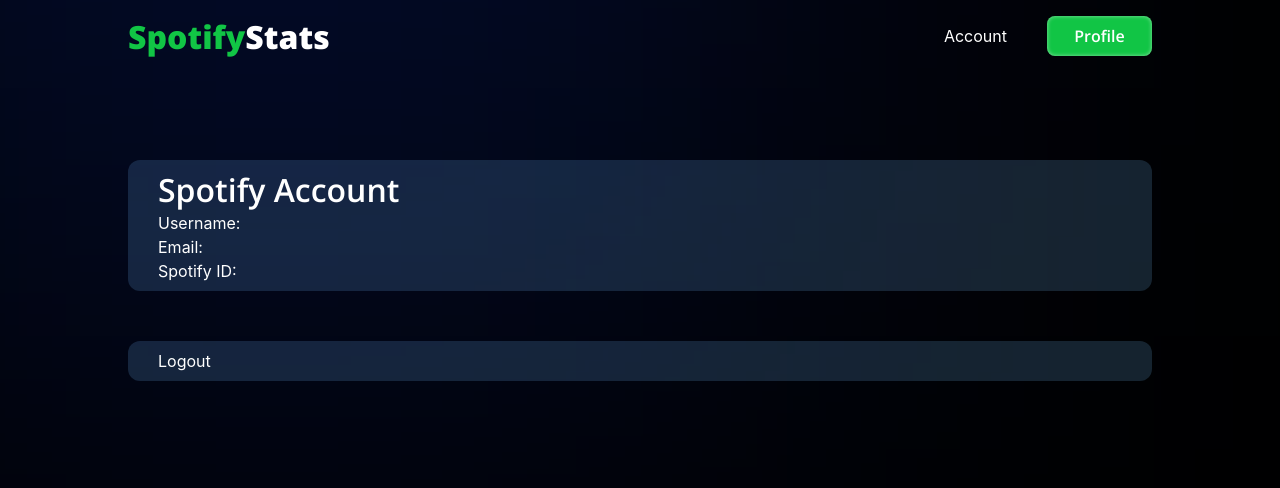
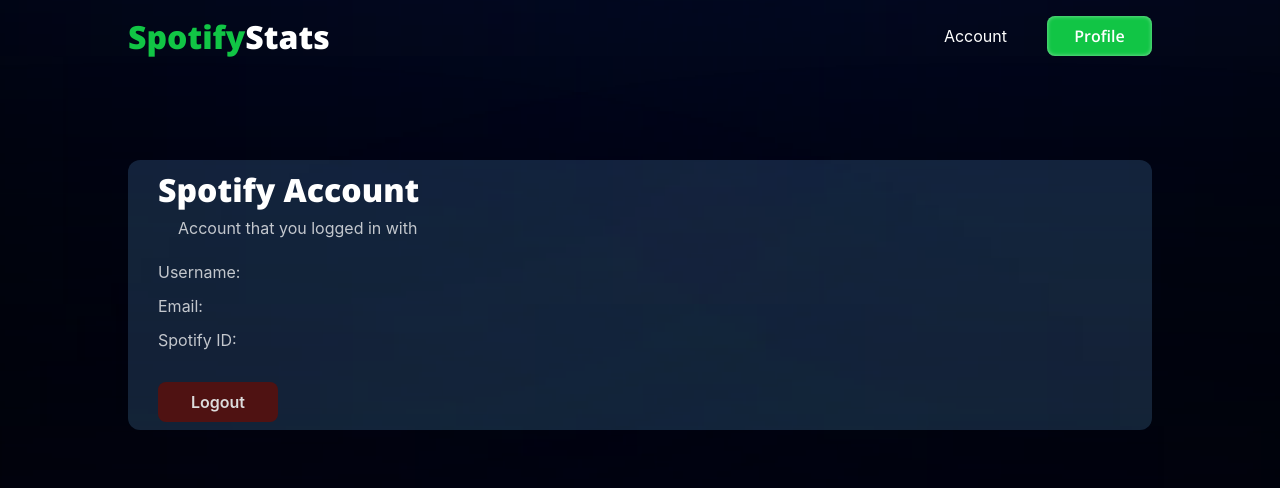
Before and after one commit to MorgaseTrakand/spotify-stats-express, a React (Create React App) app in the folder client/: page /account in a window 1280 px wide. Shown: the top 488 px of the page. Built offline with nearby package versions, Linux system fonts and the light colour scheme.

Commit message:
Added Bento Boxes to UI

```diff
--- a/client/src/App.css
+++ b/client/src/App.css
@@ -8,7 +8,7 @@
   --text: #FFF;
   --main: #11C545;
 }
-.hero {
+.hero, .account-hero {
   height: 100vh;
   width: 100%;
   background-color: #060F16;
@@ -18,6 +18,9 @@
   flex-direction: column;
   position: relative;
   overflow-x: hidden;
+}
+.account-hero {
+  overflow-y: hidden;
 }
 .main-landing-container, .main-auth-container {
   width: 80%;
@@ -43,8 +46,23 @@
 }
 .blue, .auth-blue {
   background: rgba(17, 66, 241, 0.25);
-  top: -110vh;
+  top: -145vh;
   left: -15vh;
+}
+.blue2 {
+  background: rgba(17, 66, 241, 0.25);
+  top: -145vh;
+  right: -30vh;
+}
+.blue3 {
+  background: rgba(17, 66, 241, 0.25);
+  bottom: -150vh;
+  right: -15vh;
+}
+.blue4 {
+  background: rgba(17, 66, 241, 0.25);
+  bottom: -150vh;
+  left: -30vh;
 }
 .purple {
   background: rgba(190, 54, 254, 0.3);
@@ -438,8 +456,8 @@
 
 
 /*  LOADING CSS */
-.solo-component {
-  width: 75%;
+.solo-component-genre {
+  width: 100%;
 }
 .add-blur {
   background-color: black;
@@ -507,8 +525,8 @@
   .dashboard-flexbox-container {
     flex-direction: column;
   }
-  .topArtists-container, .album-container, .genre-container {
-    width: 100%;
+  .solo-component, .album-container, .genre-container {
+    width: 100% !important;
   }
   .flex-wrap-margin {
     margin-top: 50px;
@@ -555,6 +573,28 @@
 }
 
 /* ACCOUNT CSS */
+.account-left-margin {
+  margin-left: 20px;
+  margin-top: 5px;
+  margin-bottom: 20px;
+}
+.account-margin-bottom {
+  margin-bottom: 10px;
+}
+.account-left-margin h2, .light-grey {
+  color: rgba(255, 255, 255, 0.75);
+}
+.account-button {
+  margin-top: 30px;
+  width: 120px;
+  color: #7D0A0A;
+  color: rgb(220, 220, 220);
+  background-color: rgb(38, 38, 38);
+  background-color: #271815;
+  background-color: #4f1212;
+  font-weight: 600;
+  box-shadow: none;
+}
 .footer-div {
   height: 50px;
   width: 100%;
@@ -577,9 +617,29 @@
   font-family: "Open Sans";
   font-size: 32px;
   font-style: normal;
-  font-weight: 600;
+  font-weight: 800;
   line-height: normal;
 }
 .no-margin {
   margin-top: 50px;
 }
+
+
+/* BENTO CSS */
+.solo-component {
+  width: 75%;
+}
+.bento-box-container {
+  width: 23%;
+  height: 500px;
+}
+.first-box {
+  margin-top: 36px;
+}
+.bento-box {
+  width: 100%;
+  height: 159px;
+  background-color: #16232d;
+  border-radius: 12px;
+  margin-bottom: 20px;
+}
--- a/client/src/DataContext.js
+++ b/client/src/DataContext.js
@@ -8,9 +8,10 @@
   const [genreData, setGenreData] = useState([]);
   const [albumData, setAlbumData] = useState([]);
   const [userData, setUserData] = useState([]);
+  const [term, setTerm] = useState("long_term")
 
   return (
-    <DataContext.Provider value={{ artistsData, setArtistsData, trackData, setTrackData, genreData, setGenreData, albumData, setAlbumData, userData, setUserData }}>
+    <DataContext.Provider value={{ term, setTerm, artistsData, setArtistsData, trackData, setTrackData, genreData, setGenreData, albumData, setAlbumData, userData, setUserData }}>
       {children}
     </DataContext.Provider>
   );
--- a/client/src/components/Data.js
+++ b/client/src/components/Data.js
@@ -7,7 +7,7 @@
 It basically saves the page.js files from clutter so that the focus for those files can be UI only
 */
 const DataWrapper = ({ children }) => {
-  const { trackData, setArtistsData, setTrackData, setGenreData, setAlbumData, setUserData } = useDataContext();
+  const { trackData, setArtistsData, setTrackData, setGenreData, setAlbumData, setUserData, term } = useDataContext();
 
   useEffect(() => {
     if (localStorage.getItem("access_token")) {
@@ -16,7 +16,7 @@
     else {
       noAccessToken();
     }
-  }, []);
+  }, [term]);
 
   function hasAccessToken() {
     const access_token = localStorage.getItem("access_token")
@@ -37,7 +37,7 @@
       console.log("already has set data in react context")
       return;
     }
-    fetch(`http://localhost:5000/user-data?access_token=${access_token}`)
+    fetch(`http://localhost:5000/user-data?access_token=${access_token}&term=${term}`)
     .then(response => {
       if (!response.ok) {
         throw new Error('Network response was not ok');
--- a/client/src/components/dashboardStatsComponents/AlbumComponent.js
+++ b/client/src/components/dashboardStatsComponents/AlbumComponent.js
@@ -21,6 +21,10 @@
             ))}
           </div>
         </div>
+        <div className='bento-box-container'>
+          <div className='bento-box first-box'></div>
+          <div className='bento-box'></div>
+        </div>
       </div>
     </div>
   );
--- a/client/src/components/dashboardStatsComponents/ArtistComponent.js
+++ b/client/src/components/dashboardStatsComponents/ArtistComponent.js
@@ -23,6 +23,10 @@
               ))}
              </div>
             </div>
+            <div className='bento-box-container'>
+              <div className='bento-box first-box'></div>
+              <div className='bento-box'></div>
+            </div>
           </div>
 
         </div>
--- a/client/src/components/dashboardStatsComponents/GenreComponent.js
+++ b/client/src/components/dashboardStatsComponents/GenreComponent.js
@@ -7,7 +7,7 @@
       <div className='glassmorphism-test'></div>
 
       <div className='dashboard-flexbox-container'>
-        <div className='topArtists-container solo-component'>
+        <div className='topArtists-container solo-component-genre'>
           <h1 className="stat-label focus">Top Genres</h1>
           <div className='topArtists'>
             {genreData.slice(0, 50).map((genre, index) => (
--- a/client/src/components/dashboardStatsComponents/SongsComponent.js
+++ b/client/src/components/dashboardStatsComponents/SongsComponent.js
@@ -24,6 +24,10 @@
               ))}
           </div>
         </div>
+        <div className='bento-box-container'>
+          <div className='bento-box first-box'></div>
+          <div className='bento-box'></div>
+        </div>
       </div>
     </div>
   );
--- a/client/src/pages/AccountPage.js
+++ b/client/src/pages/AccountPage.js
@@ -20,18 +20,32 @@
   }
 
   return (
-    <div className='hero'>
+    <div className='account-hero'>
       <div className='shadow blue'></div>
+      <div className='shadow blue2'></div>
+      <div className='shadow blue3'></div>
+      <div className='shadow blue4'></div>
+
       <div className='main-account-container'>
         <AuthHeader />
         <div className='account-container'>
           <h1 className='focus'>Spotify Account</h1>
-          <h2 className='focus'>Username: {username}</h2>
-          <h2 className='focus'>Email: {email}</h2>
-          <h2 className='focus'>Spotify ID: {ID}</h2>
-        </div>
-        <div className='account-container no-margin'>
-          <button className='focus' onClick={handleLogout}>Logout</button>
+          <div className='account-left-margin'>
+            <h2 className='focus'>Account that you logged in with</h2>
+          </div>
+          <h2 className='account-margin-bottom focus'><span className='light-grey'>Username:</span>
+            <br/>
+            {username}
+          </h2>
+          <h2 className='account-margin-bottom focus'><span className='light-grey'>Email:</span>
+            <br/>
+            {email}
+          </h2>
+          <h2 className='account-margin-bottom focus'><span className='light-grey'>Spotify ID:</span>
+            <br/>
+            {ID}
+          </h2>
+          <button className='cta-button focus account-button' onClick={handleLogout}>Logout</button>
         </div>
       </div>
     </div>
--- a/client/src/pages/dashboardPage.js
+++ b/client/src/pages/dashboardPage.js
@@ -66,6 +66,7 @@
           {/* <div className='shadow purple'></div>
           <div className='shadow red'></div> */}
           <div className='shadow auth-blue'></div>
+          <div className='shadow blue2'></div>
 
           <div className='main-auth-container'>
           <AuthHeader />
--- a/client/src/pages/landingPage.js
+++ b/client/src/pages/landingPage.js
@@ -2,11 +2,12 @@
 import '../App.css';
 import VerifiedComponent from '../components/VerifiedLandingPage';
 import UnverifiedComponent from '../components/UnverifiedLandingPage';
-
+import { useDataContext } from '../DataContext';
 
 
 function LandingPage() {
   const [verified, setVerified] = useState(false);
+  const { trackData } = useDataContext();
 
   async function validate(access_token) {
     try {
@@ -40,6 +41,9 @@
         }
       })
     }
+    if (trackData[0]) {
+      setVerified(true)
+    }
   }, []);
 
 
```
Also changed, not shown: client/src/components/Dropdown.js (+6 -11 lines), 1 other file (tests, documents, lock files or other folders). Lines whose indentation alone changed are shown as unchanged.
